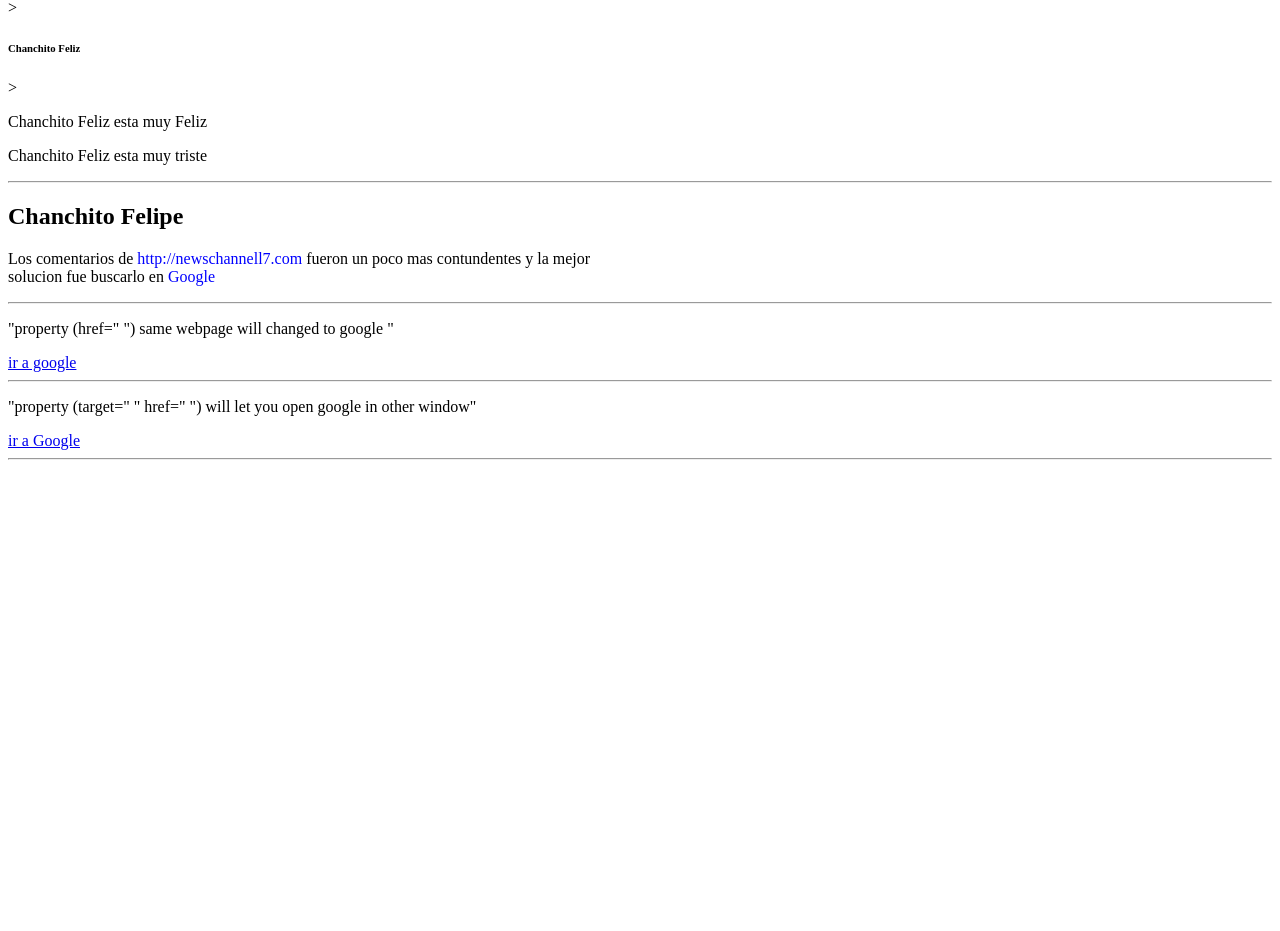
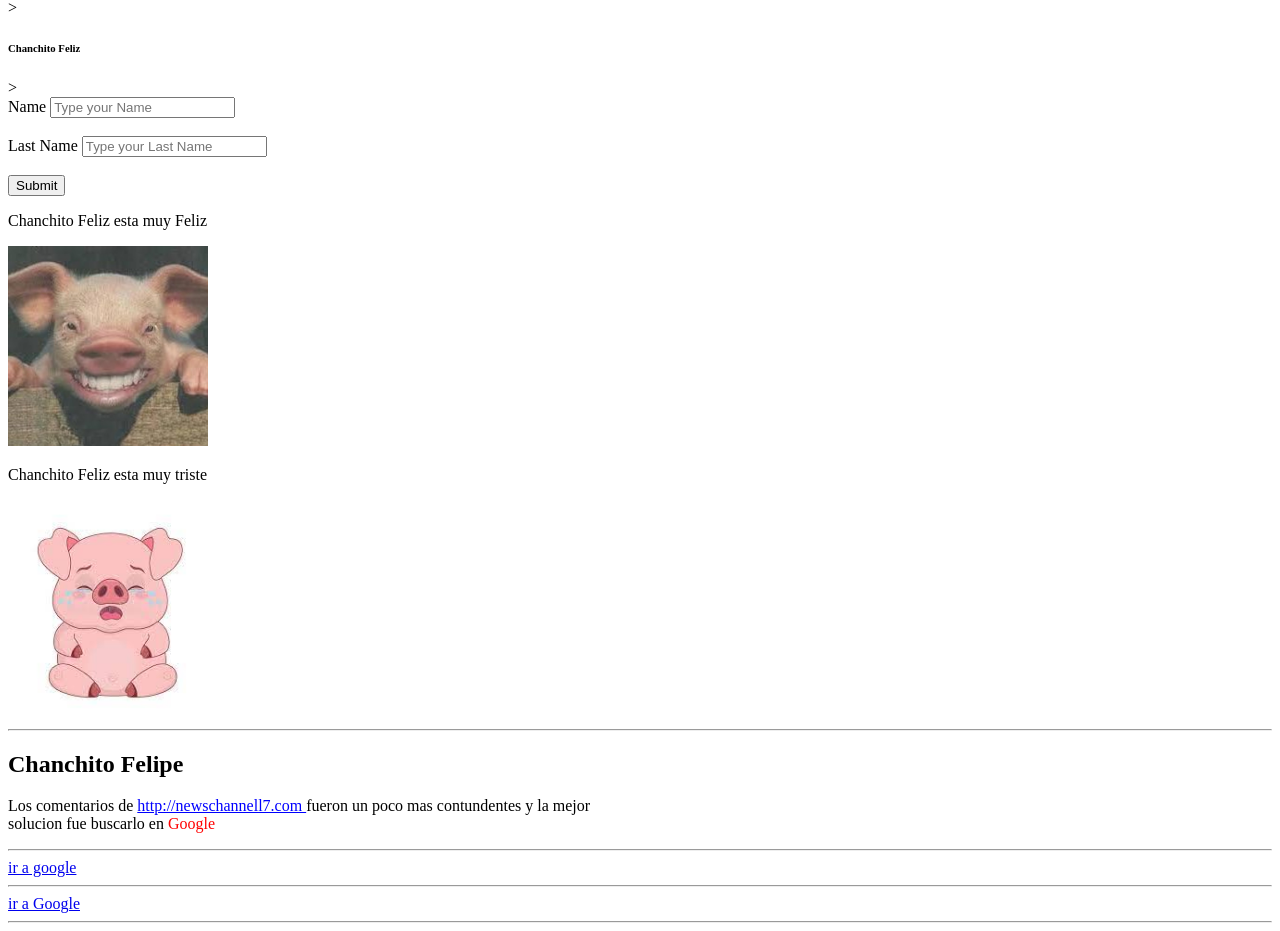
Before and after one commit to gitdiegocpu/web-con-html, a plain HTML site: page BasedeHTML/index.html in a window 1280 px wide. Shown: the part 400-1331 px from the top of the page. Before the commit the page ends 868 px from the top, so only its background shows below. Drawn offline with Linux system fonts and the light colour scheme.

Commit message:
web-con-html

```diff
--- a/BasedeHTML/index.html
+++ b/BasedeHTML/index.html
@@ -10,16 +10,37 @@
     <h4>My fourth heading</h4>>
     <h5>My fifth heading</h5>>
     <h6>Chanchito Feliz</h6>>
+
+
+    <form>
+        <laber for="name"> Name </laber>
+        <input type="text" id="name" name="name" placeholder="Type your Name"/>
+    </form>
+    <br>
+    <form>
+        <laber for="last name"> Last Name </laber>
+        <input type="text" id="name" lastName="Last name" placeholder="Type your Last Name"/>
+    </form>
+    <br>
+    <form>
+        <laber for="submit"> </laber>
+        <input type="submit" id="name" lastName="Last name" placeholder="Type your Last Name"/>
+    </form>
+
+
     <p>Chanchito Feliz esta muy Feliz</p>
+    <img src="img/marranitoFeliz.jpg" width="200"/>
     <p>Chanchito Feliz esta muy triste</p>
+    <img src="img/marranitoTriste.jpg" width="200"/>
     <hr>
     <h2>Chanchito Felipe</h2>
     <p>
         Los comentarios de
-        <span style="color:blue"> http://newschannell7.com</span>
+        <a target="_blank" href="http://newschannell7.com" style="color:blue"> http://newschannell7.com </a>
+        <!--<span style="color:blue"> http://newschannell7.com</span>-->
         fueron un poco mas contundentes y la mejor <br>
         solucion fue buscarlo en
-        <span style="color: blue;"> Google </span>
+        <span style="color: red;"> Google </span>
     </p>
     <hr>
     <!-- Esto es un texto como comentario
@@ -27,17 +48,18 @@
 
     <!--the next line on the botton will let you change the page
     where exactely you are to other page -->
-    <p>"property (href=" ") same webpage will changed to google  "</p>
+    <!--<p>"property (href=" ") same webpage will changed to google  "</p>-->
     <a href="https://www.Google.com"> ir a google </a>
+    <hr>
+
+    <!-- with this property google will apear on blue color
+    inside the website -->
+    <!--<p>"property (target=" " href=" ")  will let you open google in other window"</p>-->
+    <a target="_blank" href="https://www.Google.com"> ir a Google </a>
     <hr>
 
 
 
-    <!-- with this property google will apear on blue color
-    inside the website -->
-    <p>"property (target=" " href=" ")  will let you open google in other window"</p>
-    <a target="_blank" href="https://www.Google.com"> ir a Google </a>
-    <hr>
 
 </body>
 </html>
```
Also changed, not shown: BasedeHTML/workhome/index.html (added, +43 -0 lines), BasedeHTML/img/marranitoFeliz.jpg (added), BasedeHTML/img/marranitoTriste.jpg (added), index.html (deleted), 2 other files.
